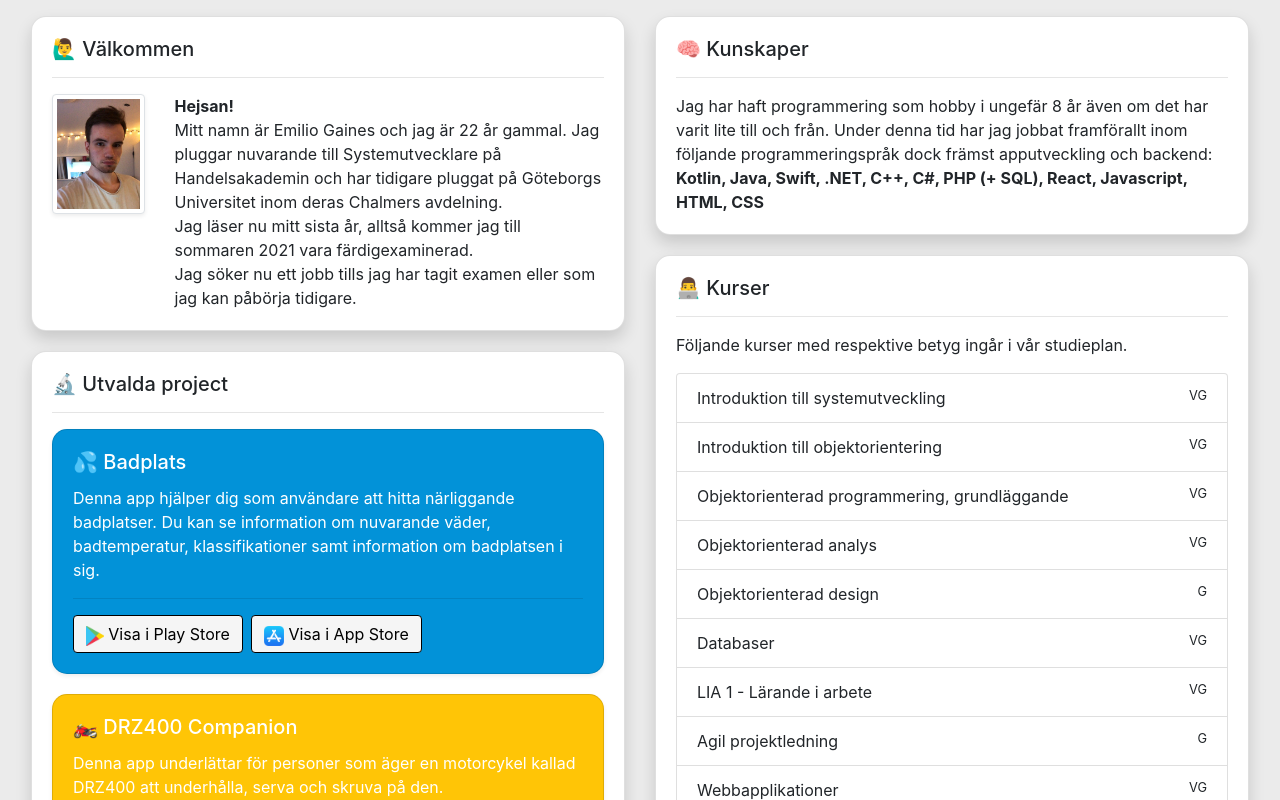
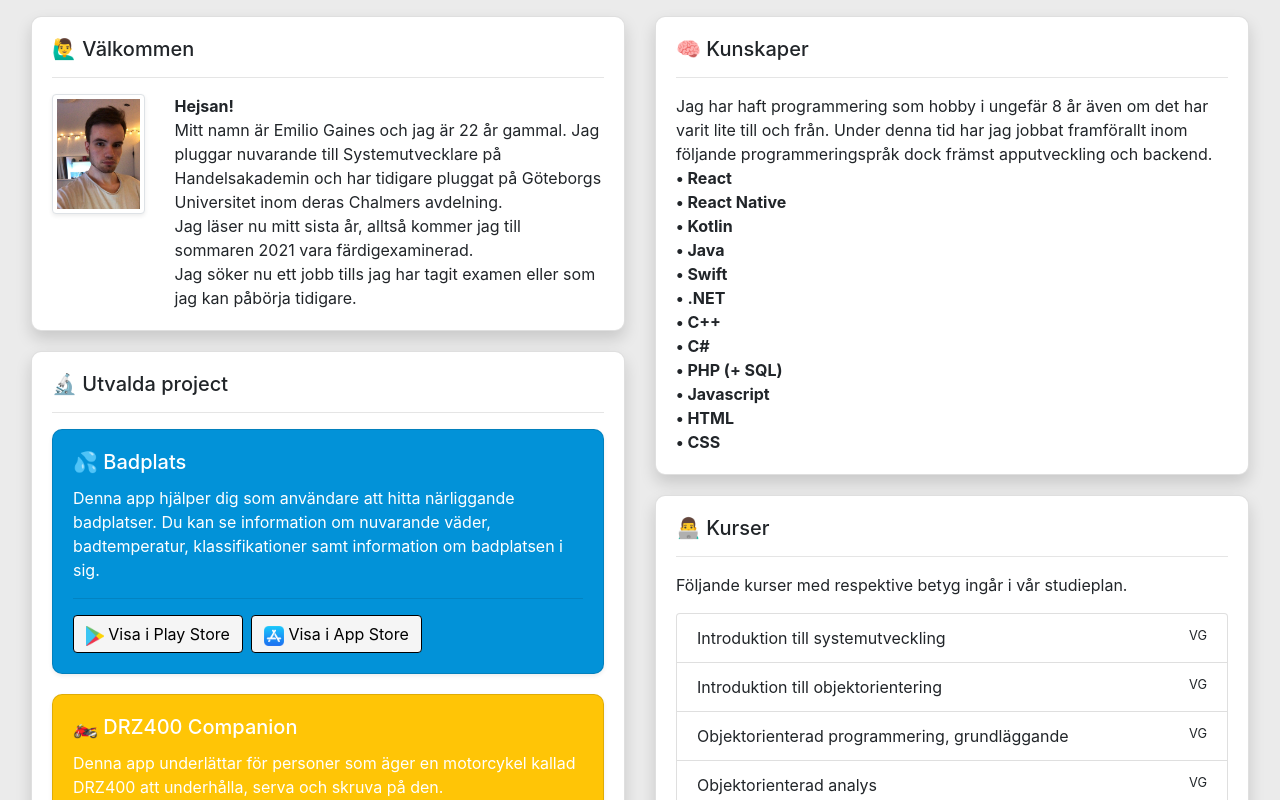
Before and after one commit to emiliogaines/Portfolio-React, a React (Create React App) app: page / in a window 1280 px wide. Shown: the top 800 px of the page. Built offline with nearby package versions, Linux system fonts and the light colour scheme.

Commit message:
Updated knowledge layout and favicon

```diff
--- a/src/App/App.css
+++ b/src/App/App.css
@@ -4,5 +4,5 @@ body {
 
 .card {
   margin-bottom: 20px;
-  border-radius: 15px !important;
+  border-radius: 10px !important;
 }
--- a/src/Components/Sections/Knowledge/Knowledge.jsx
+++ b/src/Components/Sections/Knowledge/Knowledge.jsx
@@ -8,14 +8,32 @@ class Showcase extends Component {
           <h5 className="card-title">🧠 Kunskaper</h5>
           <hr />
           <p className="card-text">
-            Jag har haft programmering som hobby i ungefär 8 år även om det har
-            varit lite till och från. Under denna tid har jag jobbat framförallt
-            inom följande programmeringspråk dock främst apputveckling och
-            backend:
+            Jag har haft programmering som hobby i ungefär 8 år även om det har varit lite till och från. Under denna tid har jag jobbat framförallt
+            inom följande programmeringspråk dock främst apputveckling och backend.
             <br />
             <b>
-              Kotlin, Java, Swift, .NET, C++, C#, PHP (+ SQL), React,
-              Javascript, HTML, CSS
+              • React
+              <br />
+              • React Native
+              <br />
+              • Kotlin
+              <br />
+              • Java
+              <br />
+              • Swift
+              <br />
+              • .NET
+              <br />
+              • C++
+              <br />
+              • C#
+              <br />
+              • PHP (+ SQL)
+              <br />
+              • Javascript
+              <br />
+              • HTML
+              <br />• CSS
             </b>
           </p>
         </div>
```
Also changed, not shown: public/manifest.json, 1 other file (tests, documents, lock files or other folders).
